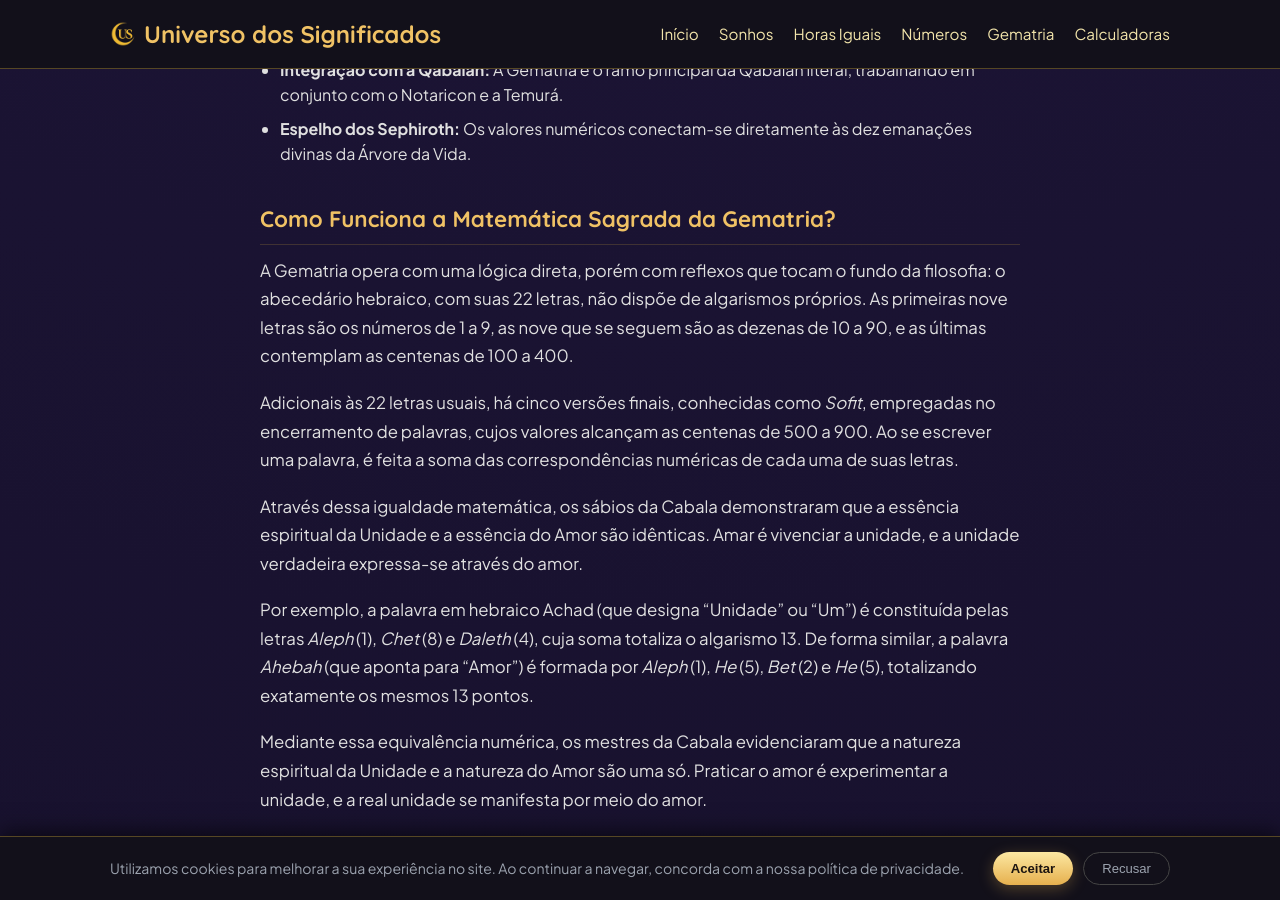
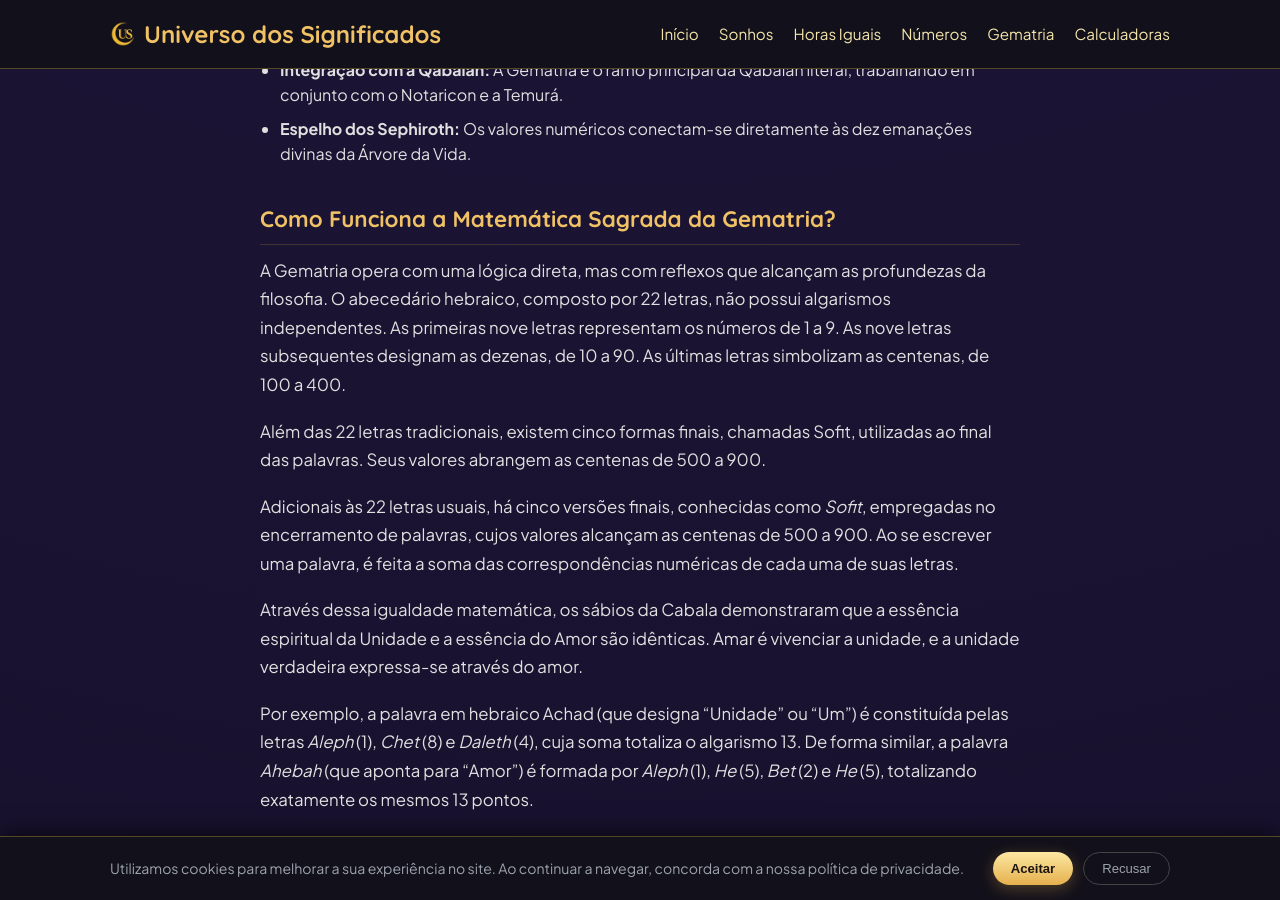
Before and after one commit to dreams-num/portal-significados, a Jekyll site: the page built from _posts/2026-10-06-gematria-pratica-decodificando-nomes-palavras-num.md, in a window 1280 px wide and 900 px high, scrolled down 1545 px. Built offline with Jekyll 4.4.1, drawn with Linux system fonts in a browser that asks for light colours.

Commit message:
Update 2026-10-06-gematria-pratica-decodificando-nomes-palavras-num.md

```diff
--- a/_posts/2026-10-06-gematria-pratica-decodificando-nomes-palavras-num.md
+++ b/_posts/2026-10-06-gematria-pratica-decodificando-nomes-palavras-num.md
@@ -35,7 +35,9 @@ Os aspectos fundamentais para compreender a Gematria incluem:
 
 ## Como Funciona a Matemática Sagrada da Gematria?
 
-A Gematria opera com uma lógica direta, porém com reflexos que tocam o fundo da filosofia: o abecedário hebraico, com suas 22 letras, não dispõe de algarismos próprios. As primeiras nove letras são os números de 1 a 9, as nove que se seguem são as dezenas de 10 a 90, e as últimas contemplam as centenas de 100 a 400.
+A Gematria opera com uma lógica direta, mas com reflexos que alcançam as profundezas da filosofia. O abecedário hebraico, composto por 22 letras, não possui algarismos independentes. As primeiras nove letras representam os números de 1 a 9. As nove letras subsequentes designam as dezenas, de 10 a 90. As últimas letras simbolizam as centenas, de 100 a 400.
+
+Além das 22 letras tradicionais, existem cinco formas finais, chamadas Sofit, utilizadas ao final das palavras. Seus valores abrangem as centenas de 500 a 900.
 
 Adicionais às 22 letras usuais, há cinco versões finais, conhecidas como *Sofit*, empregadas no encerramento de palavras, cujos valores alcançam as centenas de 500 a 900. Ao se escrever uma palavra, é feita a soma das correspondências numéricas de cada uma de suas letras.
 
```
